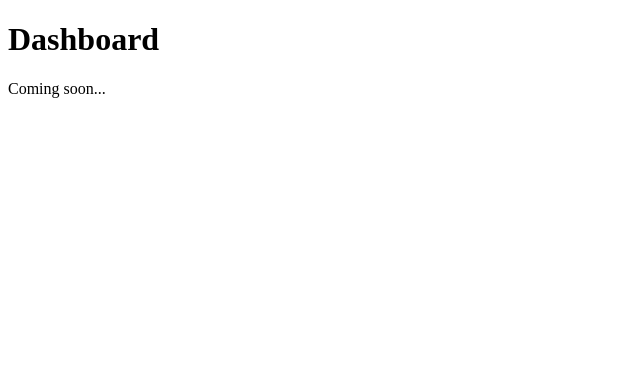
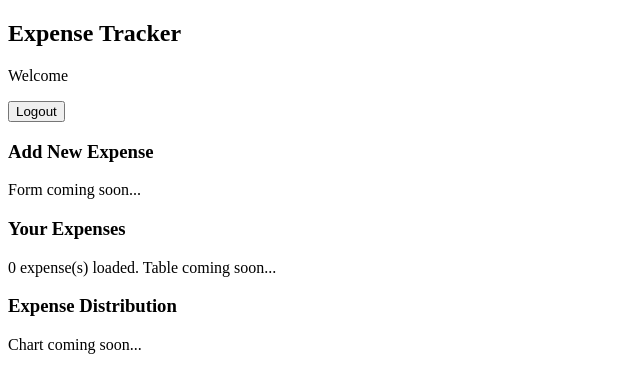
Before and after one commit to Purushottamnardewad/expense-tracker-frontend-react, a React (Vite) app: page /dashboard in a window 1280 px wide. Shown: the top 392 px of the page, without its empty margins (0-640 px from the left). Built offline with nearby package versions, Linux system fonts and the light colour scheme; no server answers; sample sign-in values are in the browser's storage.

Commit message:
Add dashboard UI for managing expenses

```diff
--- a/src/pages/Dashboard.jsx
+++ b/src/pages/Dashboard.jsx
@@ -1,8 +1,74 @@
+import { useState, useEffect } from 'react';
+import { useNavigate } from 'react-router-dom';
+import API_BASE_URL, { getAuthHeaders } from '../api/api';
+import { logout } from '../utils/auth';
+
 function Dashboard() {
+  const [expenses, setExpenses] = useState([]);
+  const [loading, setLoading] = useState(true);
+  const navigate = useNavigate();
+
+  const fetchExpenses = async () => {
+    try {
+      const res = await fetch(`${API_BASE_URL}/expenses`, {
+        headers: getAuthHeaders(),
+      });
+
+      if (res.status === 401) {
+        logout();
+        navigate('/login');
+        return;
+      }
+
+      const data = await res.json();
+
+      if (res.ok) {
+        setExpenses(data.expenses || []);
+      }
+    } catch (error) {
+      console.error('Error fetching expenses:', error);
+    } finally {
+      setLoading(false);
+    }
+  };
+
+  useEffect(() => {
+    fetchExpenses();
+  }, []);
+
+  const handleLogout = () => {
+    logout();
+    navigate('/login');
+  };
+
   return (
     <div>
-      <h1>Dashboard</h1>
-      <p>Coming soon...</p>
+      <div className="top-bar">
+        <div>
+          <h2>Expense Tracker</h2>
+          <p className="welcome-text">Welcome</p>
+        </div>
+        <button onClick={handleLogout}>Logout</button>
+      </div>
+
+      <div className="card">
+        <h3>Add New Expense</h3>
+        <p>Form coming soon...</p>
+      </div>
+
+      <div className="card">
+        <h3>Your Expenses</h3>
+        {loading ? (
+          <p>Loading...</p>
+        ) : (
+          <p>{expenses.length} expense(s) loaded. Table coming soon...</p>
+        )}
+      </div>
+
+      <div className="card">
+        <h3>Expense Distribution</h3>
+        <p>Chart coming soon...</p>
+      </div>
     </div>
   );
 }
```
